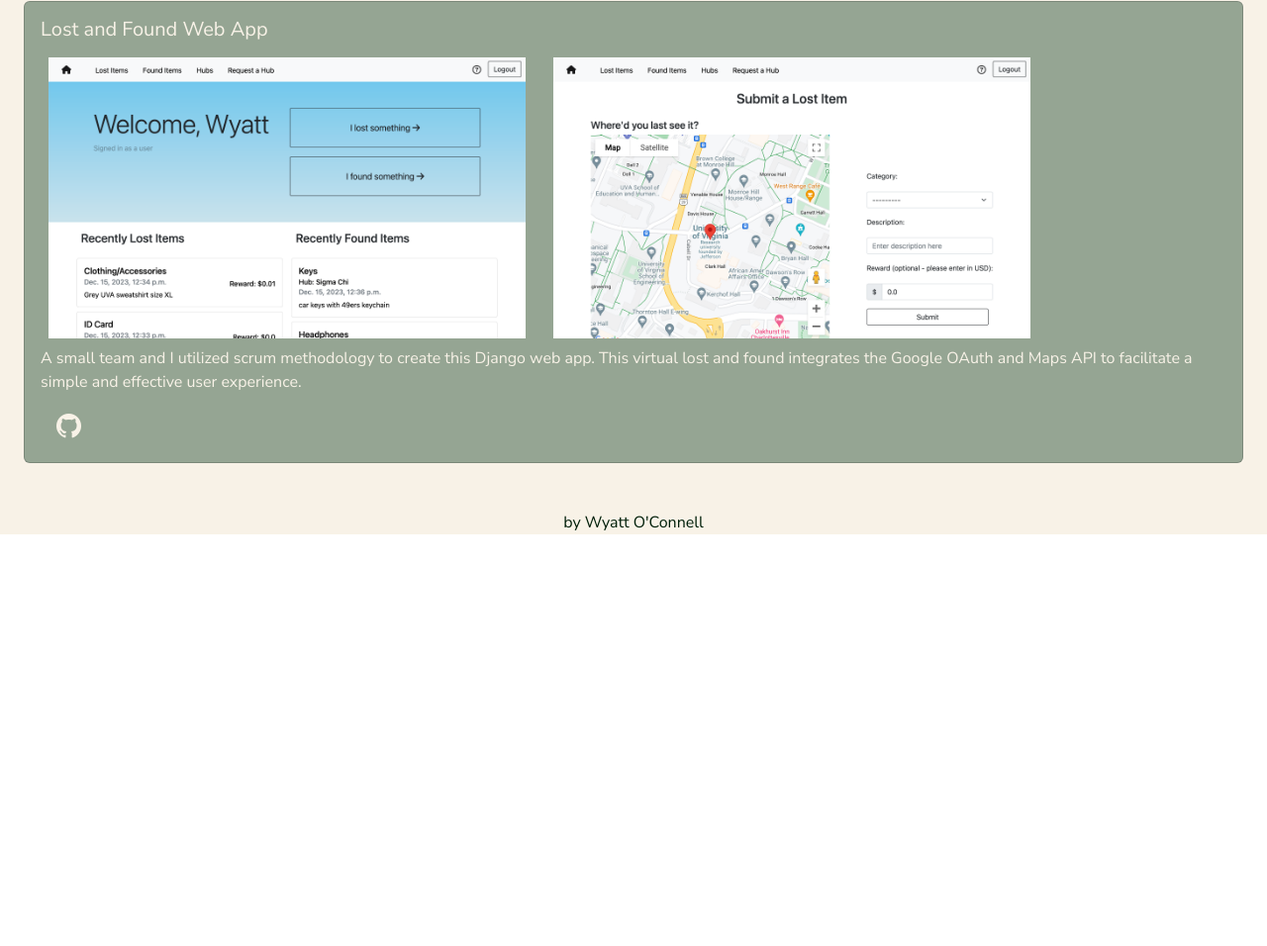
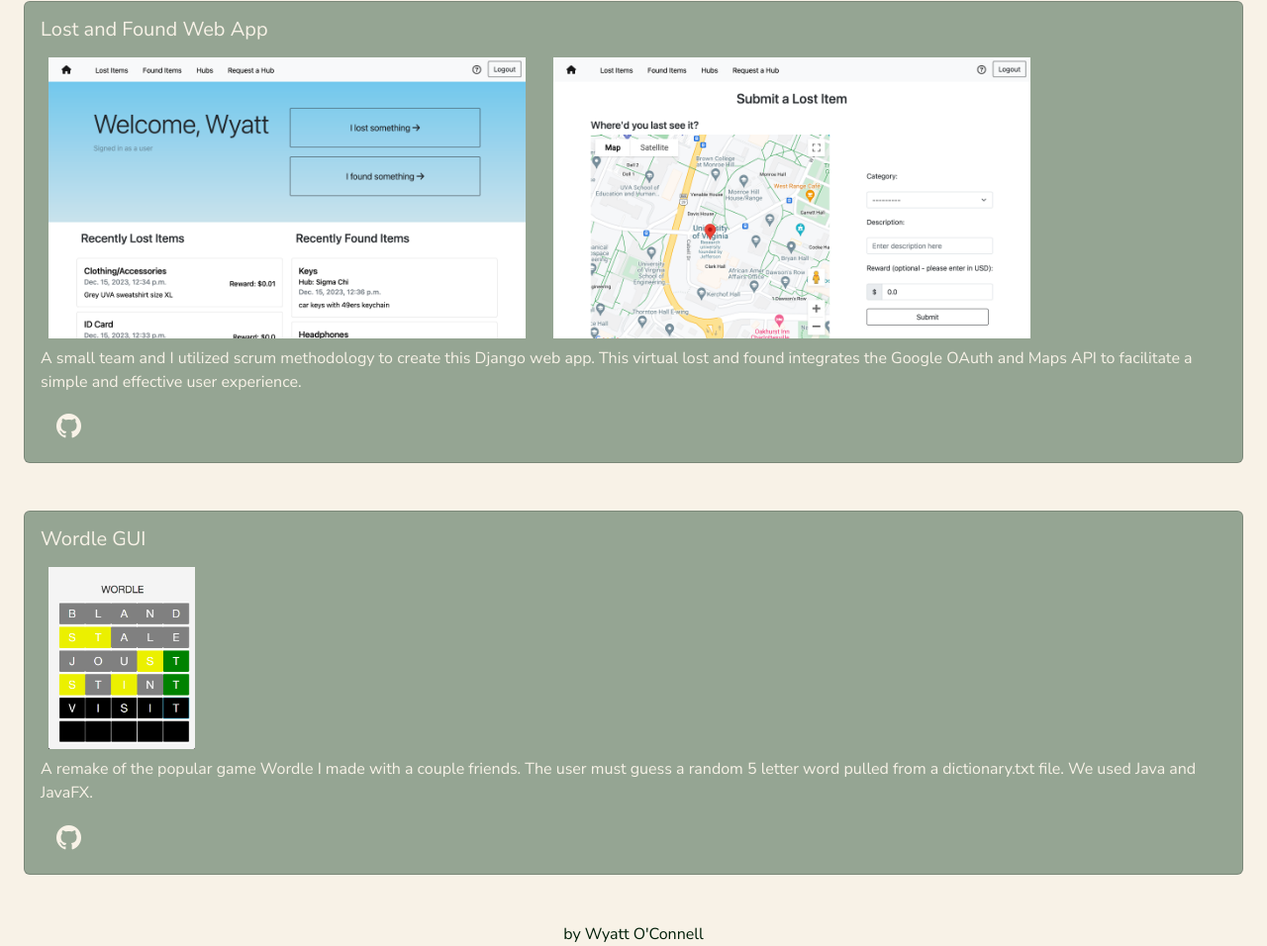
Before and after one commit to wyattoconnell/wyattoconnell.github.io, a website: page index.html in a window 1280 px wide. Shown: the part 2081-3037 px from the top of the page at 99% size. Before the commit the page ends 2621 px from the top, so only its background shows below. Drawn offline with nearby package versions, Linux system fonts and the light colour scheme; a web font is replaced by a local one.

Commit message:
updated porjects

```diff
--- a/index.html
+++ b/index.html
@@ -354,6 +354,20 @@
                             </div>
                         </div>
                     </div>
+                    <div class="py-4">
+                        <div class="card" style="background-color: rgba(1, 52, 24, 0.4);">
+                            <div class="card-body text-light">
+                            <h5 class="card-title">Wordle GUI</h5>
+                            <img src="resources/wordle-ss.png" class="wordle-image p-2 pe-3 img-fluid" alt="image not found">
+                            <p class="card-text">A remake of the popular game Wordle I made with a couple friends. The user must guess a random 5 letter word pulled from a dictionary.txt file. We used Java and JavaFX.</p>
+                            <div>
+                                <a href="https://github.com/wyattoconnell/wordle">
+                                    <i class="git2 bi bi-github text-light p-3" style="font-size: 25px;"> </i>
+                                </a>
+                                </div>
+                            </div>
+                        </div>
+                    </div>
                     </div>
                 </div>
         </section>
--- a/tweaks.css
+++ b/tweaks.css
@@ -40,6 +40,11 @@
 
 .submit-image {
   height: 300px;
+  width: auto;
+}
+
+.wordle-image {
+  height: 200px;
   width: auto;
 }
 
```
